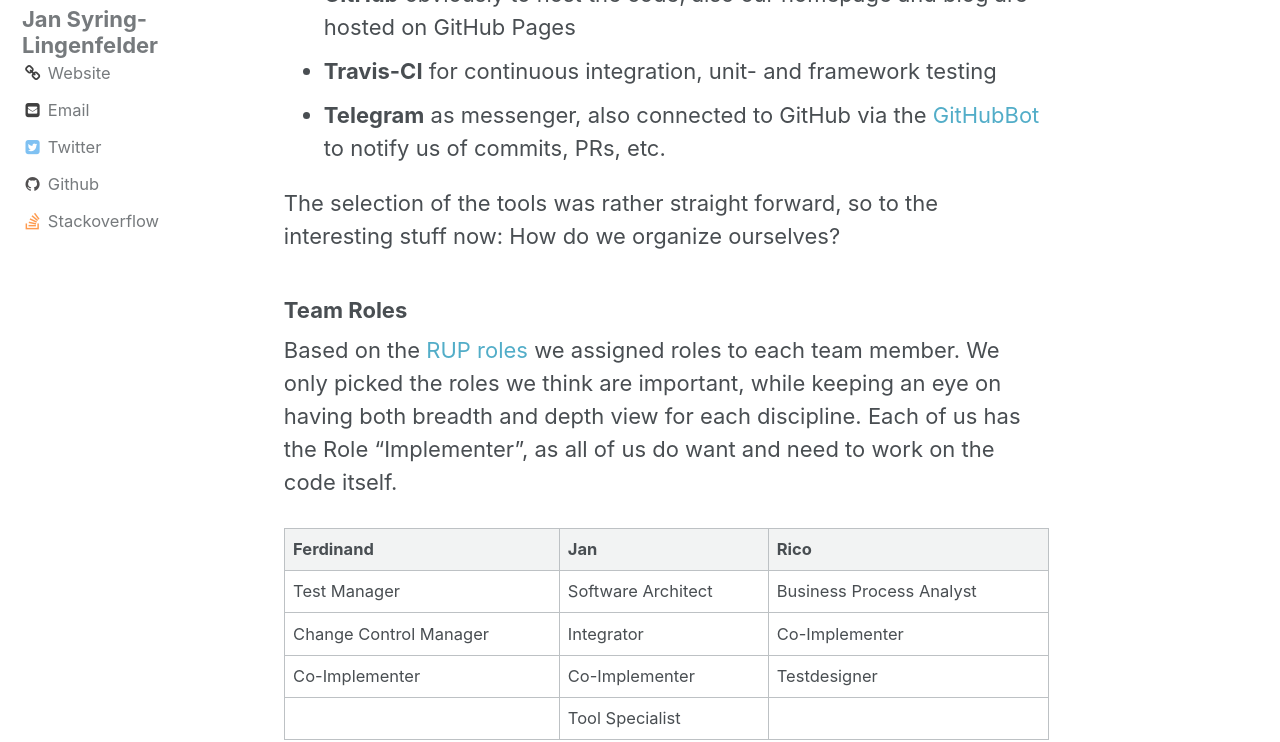
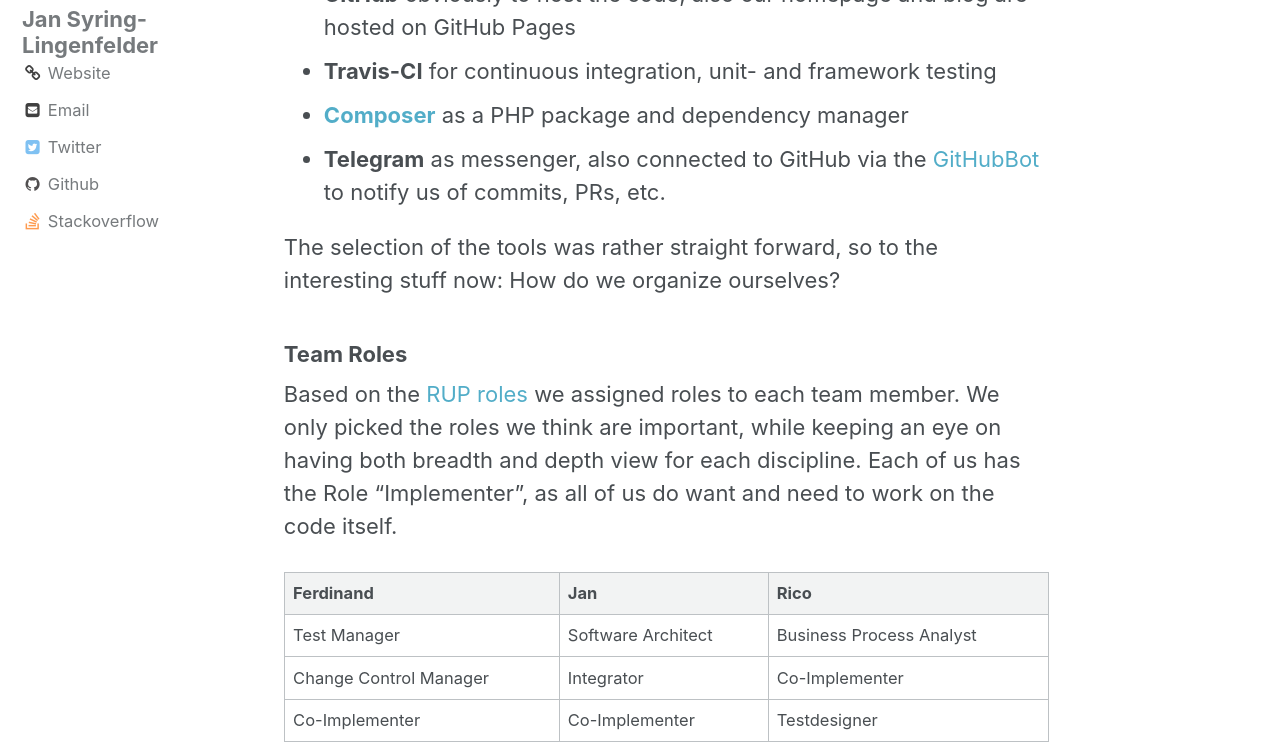
Before and after one commit to PalatinCoder/SquadIT, a Jekyll site: the page built from _posts/2016-10-12-technology-and-team-roles.md, in a window 1280 px wide and 900 px high, scrolled down 647 px, cut to the strip 158-900 px from the top of the window. Built offline with Jekyll 4.4.1, drawn with Linux system fonts in a browser that asks for light colours.

Commit message:
add composer to tools

```diff
--- a/_posts/2016-10-12-technology-and-team-roles.md
+++ b/_posts/2016-10-12-technology-and-team-roles.md
@@ -17,6 +17,7 @@
 
 + **GitHub** obviously to host the code, also our homepage and blog are hosted on GitHub Pages
 + **Travis-CI** for continuous integration, unit- and framework testing
++ **[Composer](getcomposer.org)** as a PHP package and dependency manager
 + **Telegram** as messenger, also connected to GitHub via the [GitHubBot](https://telegram.me/GitHubBot) to notify us of commits, PRs, etc.
 
 The selection of the tools was rather straight forward, so to the interesting stuff now: How do we organize ourselves?
```
